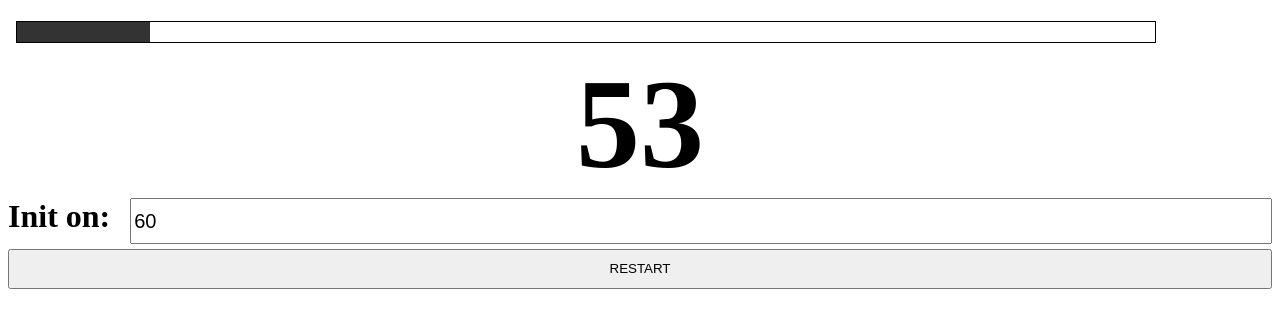
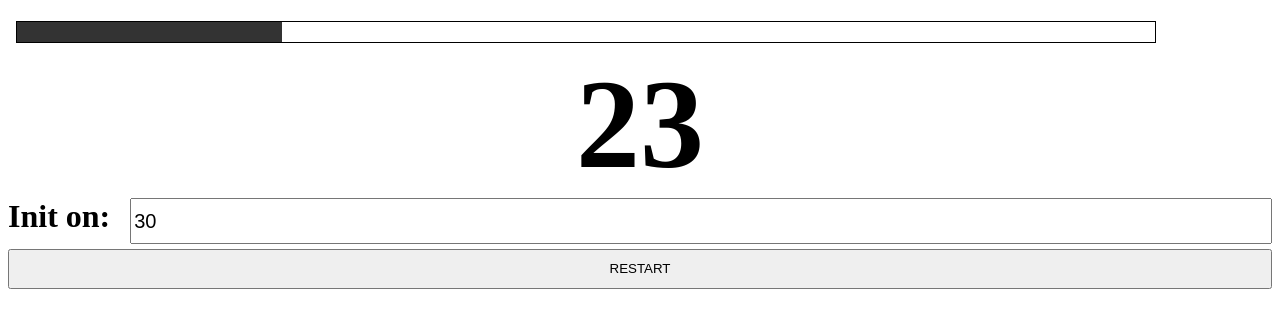
Before and after one commit to myulx/countdown-angular, an Angular app: page / in a window 1280 px wide. Shown: the top 328 px of the page. Built offline with nearby package versions, Linux system fonts and the light colour scheme.

Commit message:
init on 30 seg

```diff
--- a/src/app/app.component.ts
+++ b/src/app/app.component.ts
@@ -8,7 +8,7 @@ import { Component } from '@angular/core';
 export class AppComponent {
 
   counterProgress:number = 0;
-  totalCountdown:number = 60;
+  totalCountdown:number = 30;
 
   constructor() { }
 
```
